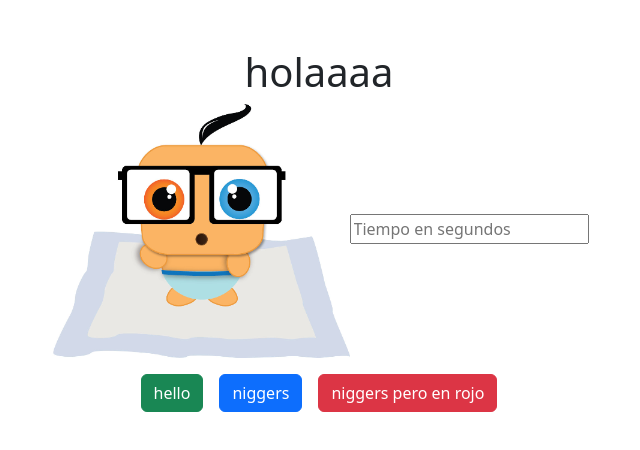
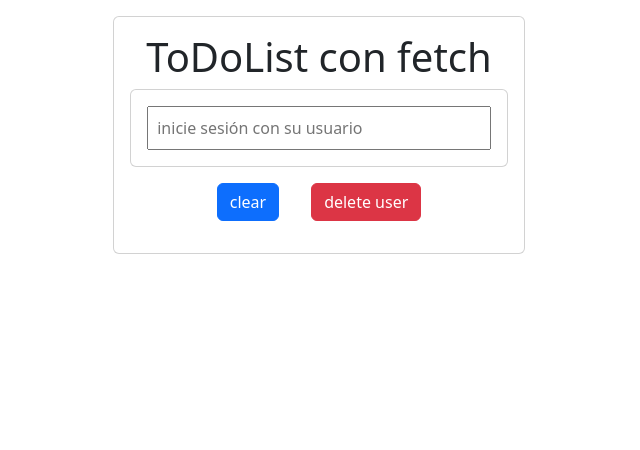
Before and after one commit to Bordigon/ToDoList-React-Fetch-Gustavo, a React (Vite) app: page / in a window 1280 px wide. Shown: the top 450 px of the page, without its empty margins (321-961 px from the left). Built offline with nearby package versions, Linux system fonts and the light colour scheme.

Commit message:
primer commit

```diff
--- a/src/js/components/Home.jsx
+++ b/src/js/components/Home.jsx
@@ -2,26 +2,15 @@ import React from "react";
 
 //include images into your bundle
 import rigoImage from "../../img/rigo-baby.jpg";
-
+import Tareas from "./Tareas";
 
 
 //create your first component
 const Home = () => {
 	return (
-		<div className="text-center">
-			<h1 className="text-center mt-5">holaaaa</h1>
-				<img src={rigoImage} />
-			<input id="input" placeholder="Tiempo en segundos" type="number"></input><br/>
-			<div className="mt-3">
-				<div id="1" className="btn btn-success">
-					hello
-				</div>
-				<div id="2" className="btn btn-primary mx-3">
-					niggers
-				</div>
-				<div id="3" className="btn btn-danger">
-					niggers pero en rojo
-				</div>
+		<div className="d-flex flex-column align-items-center">
+			<div className="card m-3 p-3">
+				<Tareas/>
 			</div>
 		</div>
 	);
--- /dev/null
+++ b/src/js/components/Tareas.jsx
@@ -0,0 +1,139 @@
+import React, {useState, useEffect} from 'react'
+import { addUser, getUsers, deleteUser } from '../services/user.service'
+import { getTasks, addTask, deleteTask } from '../services/todo.service'
+
+export default function Tareas (){
+    const [user, setUser] = useState("");
+    const [tarea, setTarea] = useState("");
+    const [update, setUpdate] = useState(1);
+    const [taskList, setTaskList] = useState([]);
+    const [userList, setUserList] = useState([]);
+
+    const updateUserList = async ()=>{
+        const data = await getUsers();
+        setUserList(data);
+    }
+
+    const updateData = async ()=>{
+        //Llamar a la API con todo.service
+        const data = await getTasks(user)
+        //Meto el array de elementos que me trae en taskList
+        setTaskList(data)
+    }
+
+    useEffect(()=>{
+        //mi window.onload
+        if(user!==""){
+        updateData();
+        console.log("window.onload")}
+    },[update])
+
+    const handleAddUser = async (e)=>{
+        if(e.key==="Enter"){
+            const user_name = e.target.value;
+            updateUserList();
+            let existe = false;
+            for(let t = 0; t<userList.length;t++){
+                if(userList[t].name===user_name)
+                    existe = true;
+            }
+            if(existe===false){
+                const add = await addUser(user_name);
+                setUser(user_name);
+            }
+            else{
+                setUser(user_name);
+            }
+            setTarea("")
+        }
+        setUpdate(update+1)
+        //recargo manualmente la lista de usuarios para que si o si, se renderice el componente por el cambio en usuarios
+        const add = await userList()
+    }
+
+    const handleAddTask = async (e)=>{
+        if(e.key==="Enter"){
+            if(user==="")
+                handleAddUser(e);
+            else{
+            const task = (
+                {
+                label: tarea,
+                is_done: false
+                }
+             )
+            const add = await addTask(user,task)
+            setTarea("")
+            setUpdate(update+1)
+            //recargo manualmente la lista de tareas, para que si o si se reinicie
+            const data = await updateData()}
+        }
+    }
+
+    const handleChange = (e)=>{
+        setTarea(e.target.value);
+        setUpdate(update+1)
+    }
+
+    const handleDelete = async (e)=>{
+        const erase = await deleteTask(e.target.parentNode.id);
+        setUpdate(prev => prev+1);
+    }
+
+    const handleDeleteUser = async ()=>{
+        const erase = await deleteUser(user);
+        setUser("");
+        setTaskList([]);
+        setUpdate(update+1);
+    }
+
+    const mensaje = ()=>{
+        if(user==="")
+            return ("inicie sesión con su usuario")
+        else
+            return ("añada tareas")
+    }
+
+    const inicio = ()=>{
+        if(user==="")
+            return "";
+        else
+            return (<h1> de {user}</h1>)
+    }
+
+    const deletingAll = async ()=>{
+        for(let t = 0;t<taskList.length;t++){
+            const erase = await deleteTask(taskList[t].id);
+        }
+        setUpdate(update+1);
+    }
+
+    return (
+    <div className="text-center">
+        <h1 className="px-3">ToDoList con fetch </h1>{inicio()}
+        <div>
+                <div className="card">
+                    <input
+                        className="p-2 m-3"
+                        value={tarea}
+                        placeholder={mensaje()}
+                        onKeyDown={handleAddTask}
+                        onChange={handleChange}
+                    />
+
+                {taskList.length===0 ? <></>:<ul className="list-group list-group-flush">
+                {taskList.map(element=>{
+                    return(
+                    <li className="list-group-item" key={element.id} id={element.id}>{element.label}
+                        <button className="btn btn-danger btn-close float-end" onClick={handleDelete}/>
+                    </li>
+                )})}
+                    <p className="text-start px-3 mt-2">{taskList.length} tasks left</p>
+                </ul>
+                }
+                </div>
+            <button className="btn btn-primary m-3" onClick={deletingAll}>clear</button>
+            <button className="btn btn-danger m-3" onClick={handleDeleteUser}>delete user</button>
+        </div>
+    </div>
+)}
--- /dev/null
+++ b/src/js/services/todo.service.js
@@ -0,0 +1,47 @@
+export const getTasks = async (user)=>{
+    try{
+        const userTasks = await fetch(`https://playground.4geeks.com/todo/users/${user}`);
+        const tasks = await userTasks.json();
+        return tasks.todos;
+    }
+    catch (err){
+        console.error(`La has cagado, ${err}`);
+    }
+}
+
+export const addTask = async (user, task)=>{
+    console.log(task)
+    let xd=` {label:"negro", is_done: false}`
+    try{
+        const data =  fetch(`https://playground.4geeks.com/todo/todos/${user}`,{
+            method: "POST",
+            body : JSON.stringify(task),
+            headers : {
+                "Content-Type" : "application/json"
+            }
+        })
+        .then(resp =>{
+            console.log(resp.ok); //llego bn la info
+            console.log(resp.status); //c'odigo de recibimiento, debe ser menor a 400
+            return resp.json(); //me devuelve el array
+        })
+        .then(data=>{
+            //no se bn pa q sirve esto
+            console.log(data); //imprime en la consola el objeto exacto recibido por el servidor
+        })
+    }
+    catch (err){
+        console.error(`la cagaste ${err}`)
+    }
+}
+
+export const deleteTask = async (id)=>{
+    try{
+        const tasks = await fetch(`https://playground.4geeks.com/todo/todos/${id}`, {
+            method : "DELETE"
+        })
+    }
+    catch(err){
+        console.error(`La cagaste, ${err}`)
+    }
+}
--- /dev/null
+++ b/src/js/services/user.service.js
@@ -0,0 +1,40 @@
+export const addUser  = async (name)=>{
+  try {
+    const responseData = await fetch (`https://playground.4geeks.com/todo/users/${name}`, {
+        method: "POST",
+        headers:{
+            "content-type":"aplicacion/json"
+        },
+
+    })
+    const json = await responseData.json();
+    return json
+  }
+  catch (error) {
+    console.error(`Oye la cagaste: ${error}`)
+  }
+}
+
+export const getUsers = async ()=>{
+    try {
+    const responseData = await fetch (`https://playground.4geeks.com/todo/users/`);
+    const json = await responseData.json();
+    return json.users
+  }
+  catch (error) {
+    console.error(`Oye la cagaste: ${error}`)
+  }
+
+}
+
+export const deleteUser = async (name)=>{
+  try{
+      const responseData = fetch(`https://playground.4geeks.com/todo/users/${name}`,
+        {method: "DELETE"}
+      )
+      console.log("hatsa ac'asi que llega")
+  }
+  catch (error){
+      console.error(`brother la cagaste, ${error}`)
+  }
+}
```
